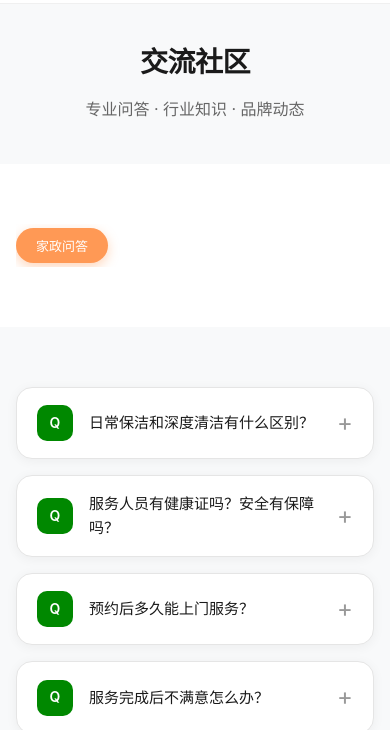
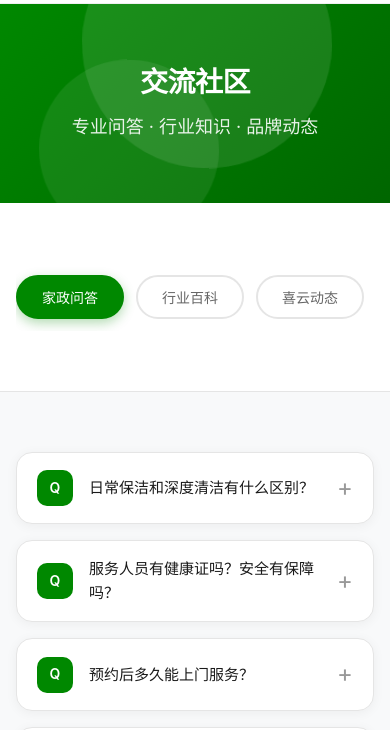
Before and after one commit to peizhizhaous-commits/XiYunDaoJia-Web, a plain HTML site: page pages/community.html in a window 390 px wide. Shown: the part 57-787 px from the top of the page. Drawn offline with Linux system fonts and the light colour scheme.

Commit message:
Revert "style: 统一页面导航栏高度为56px，比顶部导航矮一点"
This reverts commit 5bf87e643e872eb5472051bfebca981c6e210629.

```diff
--- a/assets/css/layout.css
+++ b/assets/css/layout.css
@@ -138,56 +138,6 @@
 
 .header-contact .phone:hover {
     opacity: 0.8;
-}
-
-/* ==== 3.5 页面导航栏（通用）==== */
-/* 统一的页面标题+Tab导航栏，比顶部导航矮一点 */
-.page-nav {
-    background: white;
-    border-bottom: 1px solid var(--border);
-    position: relative;
-    z-index: 100;
-    transition: all 0.3s ease;
-}
-
-.page-nav.sticky {
-    position: fixed;
-    top: 0;
-    left: 0;
-    right: 0;
-    box-shadow: var(--shadow-md);
-    animation: slideDown 0.3s ease;
-}
-
-@keyframes slideDown {
-    from {
-        transform: translateY(-100%);
-        opacity: 0;
-    }
-    to {
-        transform: translateY(0);
-        opacity: 1;
-    }
-}
-
-.page-nav-inner {
-    display: flex;
-    align-items: center;
-    gap: 32px;
-    height: 56px;  /* 比顶部导航的72px矮一点 */
-}
-
-.page-title {
-    font-size: 18px;
-    font-weight: 600;
-    color: var(--text-primary);
-    white-space: nowrap;
-    flex-shrink: 0;
-}
-
-.page-subtitle {
-    font-size: 14px;
-    color: var(--text-secondary);
 }
 
 /* ==== 4. Hero 横幅区 ==== */
@@ -866,19 +816,6 @@
         font-size: 20px;
     }
 
-    /* 页面导航栏移动端适配 */
-    .page-nav-inner {
-        flex-direction: column;
-        align-items: flex-start;
-        gap: 8px;
-        height: auto;
-        padding: 12px 0;
-    }
-
-    .page-title {
-        font-size: 16px;
-    }
-
     .trust-grid {
         grid-template-columns: repeat(3, 1fr);
         gap: 12px;
--- a/assets/css/pages/about.css
+++ b/assets/css/pages/about.css
@@ -1,5 +1,18 @@
 /* 关于喜云页样式 */
-/* 注意：page-nav 通用样式已在 layout.css 中定义 */
+.page-header {
+    background: linear-gradient(135deg, var(--primary) 0%, var(--primary-dark) 100%);
+    color: white;
+    padding: 60px 0;
+    text-align: center;
+}
+.page-header h1 {
+    color: white;
+    margin-bottom: 8px;
+}
+.page-header .tagline {
+    color: rgba(255,255,255,0.9);
+    font-size: 16px;
+}
 
 /* 品牌故事 */
 .brand-story {
--- a/assets/css/pages/community.css
+++ b/assets/css/pages/community.css
@@ -1,15 +1,72 @@
 /* 社区页样式（精美动画版） */
-/* 注意：page-nav 通用样式已在 layout.css 中定义 */
-
-.community-tabs {
-    display: flex;
-    gap: 10px;
-    overflow-x: auto;
-    scrollbar-width: none;
+.page-header {
+    background: linear-gradient(135deg, var(--primary) 0%, var(--primary-dark) 100%);
+    color: white;
+    padding: 80px 0;
+    text-align: center;
+    position: relative;
+    overflow: hidden;
 }
 
-.page-nav.sticky {
-    box-shadow: 0 4px 16px rgba(0, 0, 0, 0.15);
+.page-header::before {
+    content: '';
+    position: absolute;
+    width: 250px;
+    height: 250px;
+    background: rgba(255,255,255,0.1);
+    border-radius: 50%;
+    top: -80px;
+    right: 15%;
+    animation: float 7s ease-in-out infinite;
+}
+
+.page-header::after {
+    content: '';
+    position: absolute;
+    width: 180px;
+    height: 180px;
+    background: rgba(255,255,255,0.08);
+    border-radius: 50%;
+    bottom: -40px;
+    left: 10%;
+    animation: float 5s ease-in-out infinite reverse;
+}
+
+@keyframes float {
+    0%, 100% { transform: translateY(0) rotate(0deg); }
+    50% { transform: translateY(-20px) rotate(5deg); }
+}
+
+.page-header h1 {
+    color: white;
+    margin-bottom: 12px;
+    position: relative;
+    z-index: 1;
+}
+
+.page-header .tagline {
+    color: rgba(255,255,255,0.9);
+    font-size: 18px;
+    position: relative;
+    z-index: 1;
+}
+
+/* Tab切换栏 */
+.community-tabs-section {
+    background: white;
+    border-bottom: 1px solid var(--border);
+    position: relative;
+    z-index: 100;
+    transition: all 0.3s ease;
+}
+
+.community-tabs-section.sticky {
+    position: fixed;
+    top: 0;
+    left: 0;
+    right: 0;
+    box-shadow: var(--shadow-md);
+    animation: slideDown 0.3s ease;
 }
 
 @keyframes slideDown {
@@ -23,26 +80,10 @@
     }
 }
 
-.page-nav-inner {
-    display: flex;
-    align-items: center;
-    gap: 32px;
-    padding: 16px 0;
-    height: 56px;
-    box-sizing: border-box;
-}
-
-.page-title {
-    font-size: 20px;
-    font-weight: 600;
-    color: white;
-    white-space: nowrap;
-    flex-shrink: 0;
-}
-
 .community-tabs {
     display: flex;
-    gap: 10px;
+    gap: 12px;
+    padding: 16px 0;
     overflow-x: auto;
     scrollbar-width: none;
 }
@@ -52,14 +93,14 @@
 }
 
 .tab-btn {
-    padding: 10px 24px;
-    border: none;
+    padding: 12px 32px;
+    border: 2px solid var(--border);
     border-radius: 30px;
-    background: rgba(255, 255, 255, 0.2);
+    background: white;
     cursor: pointer;
-    font-size: 14px;
+    font-size: 15px;
     font-weight: 500;
-    color: white;
+    color: var(--text-secondary);
     transition: all 0.3s ease;
     white-space: nowrap;
     position: relative;
@@ -82,15 +123,16 @@
 }
 
 .tab-btn:hover {
-    background: white;
+    border-color: var(--primary);
     color: var(--primary);
+    transform: translateY(-2px);
 }
 
 .tab-btn.active {
-    background: var(--accent);
-    border-color: var(--accent);
+    background: var(--primary);
+    border-color: var(--primary);
     color: white;
-    box-shadow: 0 4px 12px rgba(255, 153, 85, 0.4);
+    box-shadow: 0 4px 12px rgba(0, 136, 0, 0.3);
 }
 
 /* 内容区 */
@@ -408,13 +450,17 @@
 
 /* 移动端适配 */
 @media (max-width: 768px) {
+    .page-header {
+        padding: 60px 0;
+    }
+
     .community-tabs {
-        padding: 4px 0;
+        padding: 12px 0;
     }
 
     .tab-btn {
-        padding: 8px 20px;
-        font-size: 13px;
+        padding: 10px 24px;
+        font-size: 14px;
     }
 
     .article-card,
--- a/assets/css/pages/services.css
+++ b/assets/css/pages/services.css
@@ -1,16 +1,73 @@
 /* 服务介绍页样式（精美动画版） */
-/* 注意：page-nav 通用样式已在 layout.css 中定义 */
-
-.category-tabs {
-    display: flex;
-    gap: 8px;
-    overflow-x: auto;
-    -webkit-overflow-scrolling: touch;
-    scrollbar-width: none;
+.page-header {
+    background: linear-gradient(135deg, var(--primary) 0%, var(--primary-dark) 100%);
+    color: white;
+    padding: 80px 0;
+    text-align: center;
+    position: relative;
+    overflow: hidden;
 }
 
-.page-nav.sticky {
-    box-shadow: 0 4px 16px rgba(0, 0, 0, 0.15);
+.page-header::before {
+    content: '';
+    position: absolute;
+    width: 300px;
+    height: 300px;
+    background: rgba(255,255,255,0.1);
+    border-radius: 50%;
+    top: -100px;
+    right: 10%;
+    animation: float 8s ease-in-out infinite;
+}
+
+.page-header::after {
+    content: '';
+    position: absolute;
+    width: 200px;
+    height: 200px;
+    background: rgba(255,255,255,0.08);
+    border-radius: 50%;
+    bottom: -50px;
+    left: 5%;
+    animation: float 6s ease-in-out infinite reverse;
+}
+
+@keyframes float {
+    0%, 100% { transform: translateY(0) rotate(0deg); }
+    50% { transform: translateY(-20px) rotate(5deg); }
+}
+
+.page-header h1 {
+    color: white;
+    margin-bottom: 12px;
+    position: relative;
+    z-index: 1;
+}
+
+.page-header .tagline {
+    color: rgba(255,255,255,0.9);
+    font-size: 18px;
+    position: relative;
+    z-index: 1;
+}
+
+/* 分类标签栏 */
+.services-nav {
+    background: white;
+    border-bottom: 1px solid var(--border);
+    padding: 0;
+    position: relative;
+    z-index: 100;
+    transition: all 0.3s ease;
+}
+
+.services-nav.sticky {
+    position: fixed;
+    top: 0;
+    left: 0;
+    right: 0;
+    box-shadow: var(--shadow-md);
+    animation: slideDown 0.3s ease;
 }
 
 @keyframes slideDown {
@@ -24,26 +81,10 @@
     }
 }
 
-.page-nav-inner {
-    display: flex;
-    align-items: center;
-    gap: 32px;
-    padding: 16px 0;
-    height: 56px;
-    box-sizing: border-box;
-}
-
-.page-title {
-    font-size: 20px;
-    font-weight: 600;
-    color: white;
-    white-space: nowrap;
-    flex-shrink: 0;
-}
-
 .category-tabs {
     display: flex;
     gap: 8px;
+    padding: 16px 0;
     overflow-x: auto;
     -webkit-overflow-scrolling: touch;
     scrollbar-width: none;
@@ -54,12 +95,12 @@
 }
 
 .category-tab {
-    padding: 10px 20px;
+    padding: 12px 24px;
     border-radius: 30px;
-    font-size: 14px;
+    font-size: 15px;
     font-weight: 500;
-    color: white;
-    background: rgba(255, 255, 255, 0.2);
+    color: var(--text-secondary);
+    background: var(--bg-light);
     text-decoration: none;
     white-space: nowrap;
     transition: all 0.3s ease;
@@ -83,14 +124,15 @@
 }
 
 .category-tab:hover {
-    background: white;
+    background: var(--primary-light);
     color: var(--primary);
+    transform: translateY(-2px);
 }
 
 .category-tab.active {
-    background: var(--accent);
+    background: var(--primary);
     color: white;
-    box-shadow: 0 4px 12px rgba(255, 153, 85, 0.4);
+    box-shadow: 0 4px 12px rgba(0, 136, 0, 0.3);
 }
 
 /* 服务内容区 */
@@ -333,13 +375,17 @@
 
 /* 移动端适配 */
 @media (max-width: 768px) {
+    .page-header {
+        padding: 60px 0;
+    }
+
     .category-tabs {
-        padding: 4px 0;
+        padding: 12px 0;
     }
 
     .category-tab {
-        padding: 8px 16px;
-        font-size: 13px;
+        padding: 10px 20px;
+        font-size: 14px;
     }
 
     .card-main {
```
Also changed, not shown: assets/css/pages/documents.css (+30 -32 lines).
